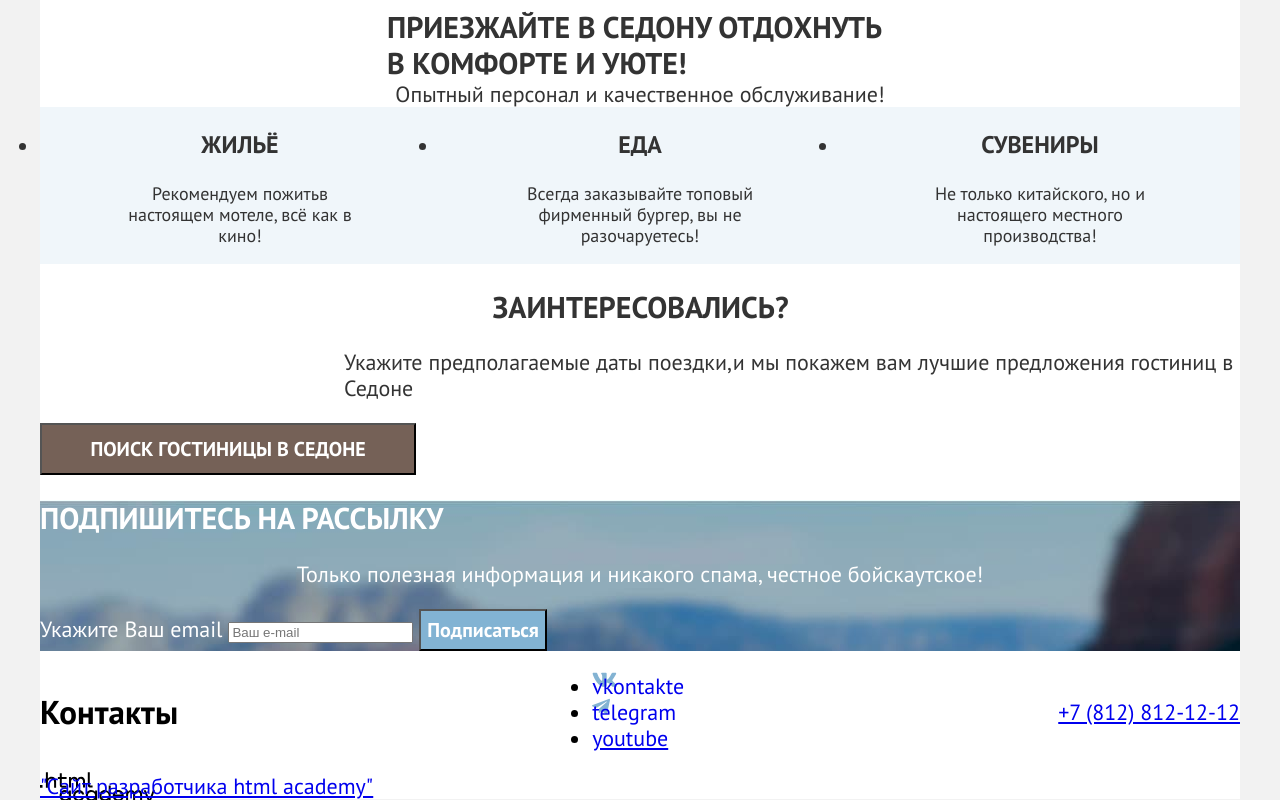
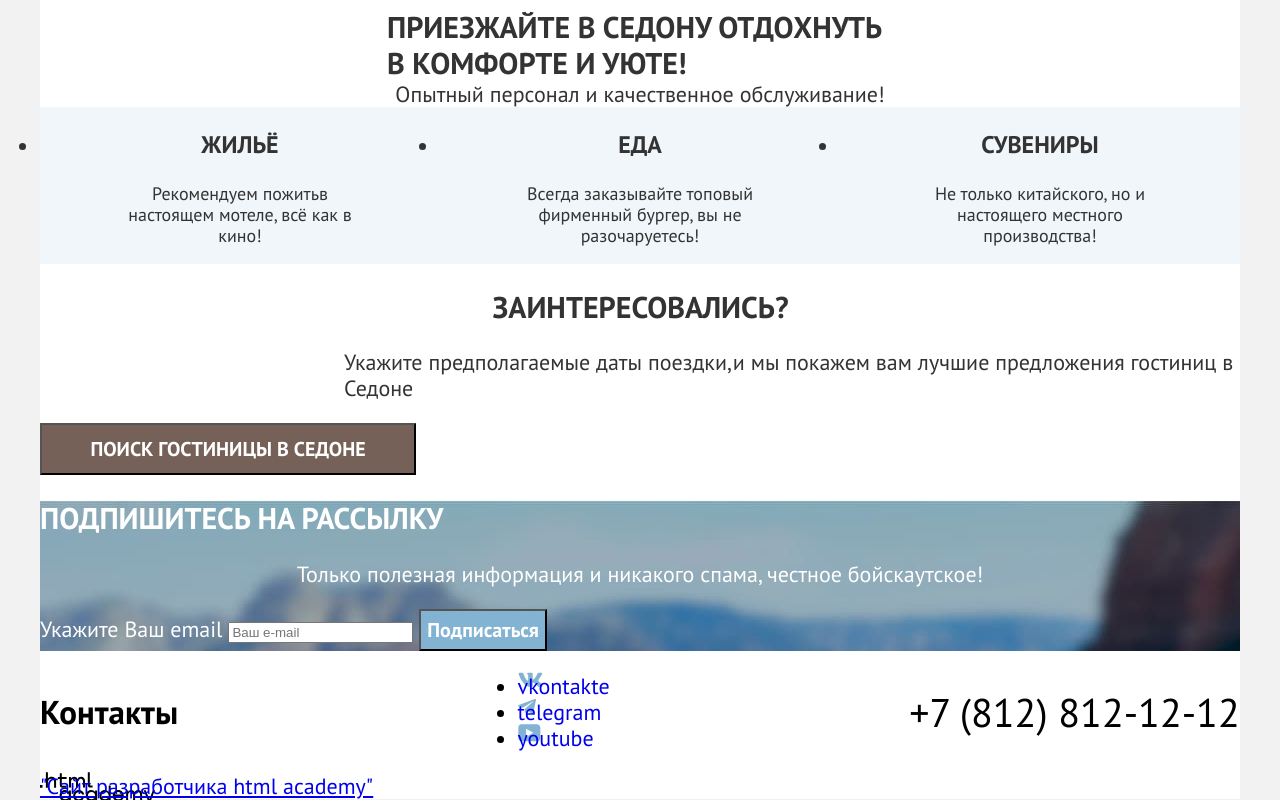
Before and after one commit to Bantalia/2616273-sedona-2, a plain HTML site: page index.html in a window 1280 px wide. Shown: the part 1559-2359 px from the top of the page. Drawn offline with Linux system fonts and the light colour scheme.

```diff
--- a/styles/styles.css
+++ b/styles/styles.css
@@ -387,14 +387,14 @@
   text-decoration: none;
 }
 
-.youtube {
+.youtub {
   background-image: url("../images/social-networks/youtube.svg");
   background-repeat: no-repeat;
   background-size: auto;
   text-decoration: none;
 }
 
-.contact-phon {
+.contact-telephone {
   width: 331px;
   font-style: normal;
   font-weight: 400;
```
